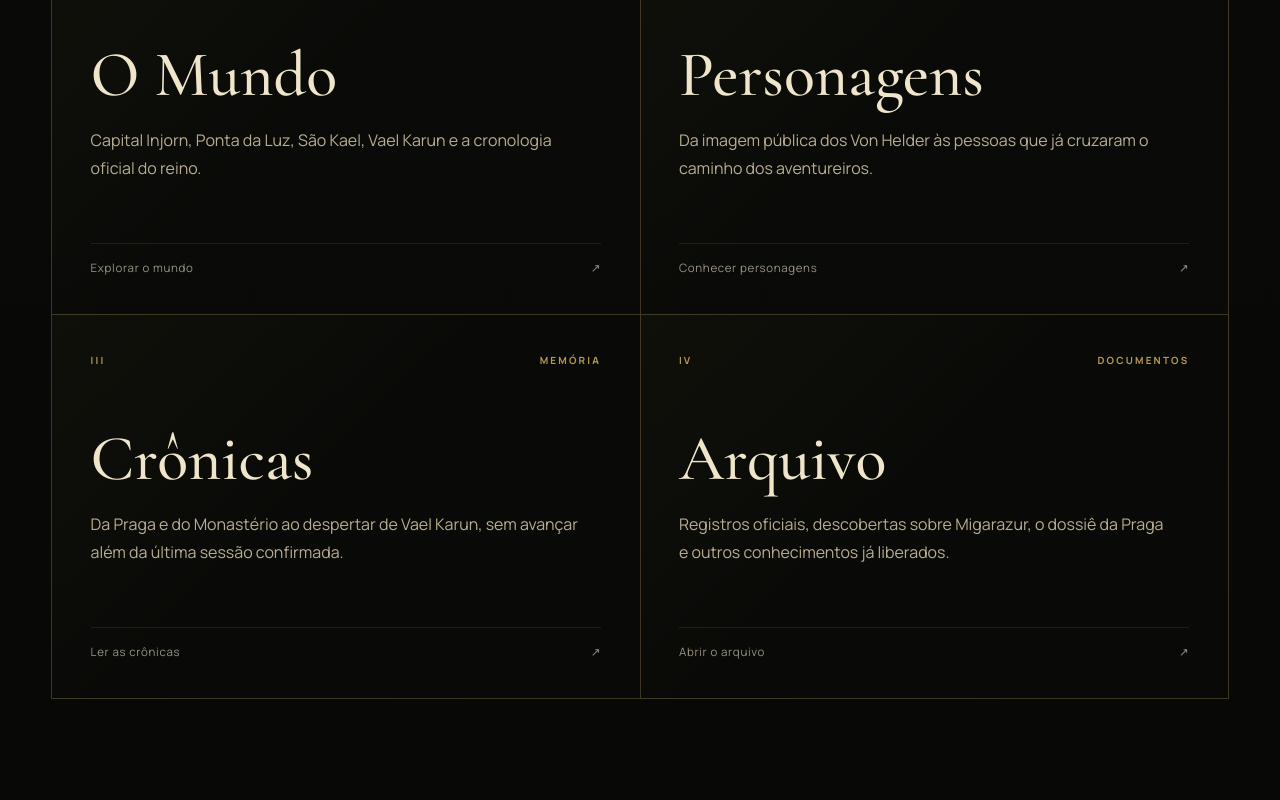
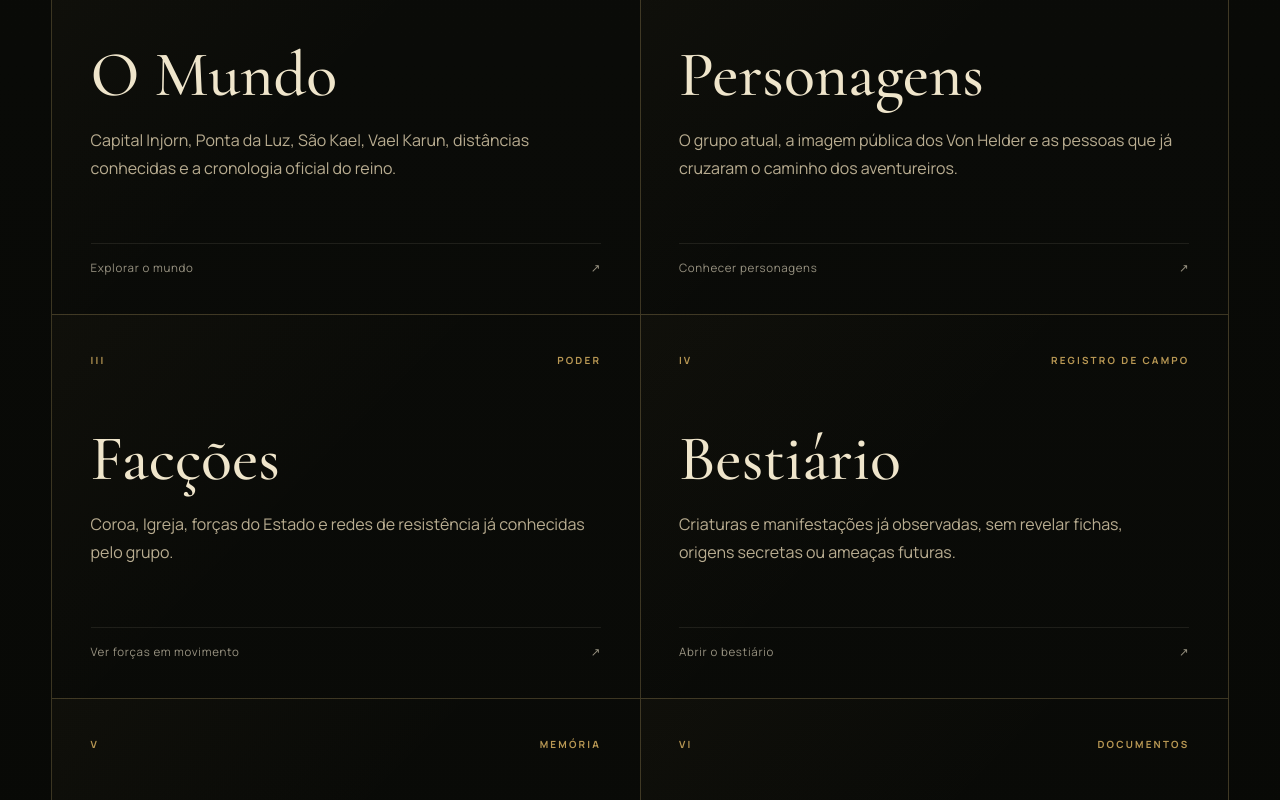
Before and after one commit to krrozino/injorn-web, a Next.js app: page / in a window 1280 px wide. Shown: the part 1720-2520 px from the top of the page. Built offline with nearby package versions, Linux system fonts and the light colour scheme.

Commit message:
feat: add factions and bestiary portals to home

```diff
--- a/src/app/page.tsx
+++ b/src/app/page.tsx
@@ -8,7 +8,7 @@ const portals = [
     index: "I",
     eyebrow: "Atlas",
     title: "O Mundo",
-    text: "Capital Injorn, Ponta da Luz, São Kael, Vael Karun e a cronologia oficial do reino.",
+    text: "Capital Injorn, Ponta da Luz, São Kael, Vael Karun, distâncias conhecidas e a cronologia oficial do reino.",
     action: "Explorar o mundo",
   },
   {
@@ -17,13 +17,31 @@ const portals = [
     index: "II",
     eyebrow: "Nomes",
     title: "Personagens",
-    text: "Da imagem pública dos Von Helder às pessoas que já cruzaram o caminho dos aventureiros.",
+    text: "O grupo atual, a imagem pública dos Von Helder e as pessoas que já cruzaram o caminho dos aventureiros.",
     action: "Conhecer personagens",
+  },
+  {
+    id: "faccoes",
+    href: "/faccoes",
+    index: "III",
+    eyebrow: "Poder",
+    title: "Facções",
+    text: "Coroa, Igreja, forças do Estado e redes de resistência já conhecidas pelo grupo.",
+    action: "Ver forças em movimento",
+  },
+  {
+    id: "bestiario",
+    href: "/bestiario",
+    index: "IV",
+    eyebrow: "Registro de campo",
+    title: "Bestiário",
+    text: "Criaturas e manifestações já observadas, sem revelar fichas, origens secretas ou ameaças futuras.",
+    action: "Abrir o bestiário",
   },
   {
     id: "cronicas",
     href: "/cronicas",
-    index: "III",
+    index: "V",
     eyebrow: "Memória",
     title: "Crônicas",
     text: "Da Praga e do Monastério ao despertar de Vael Karun, sem avançar além da última sessão confirmada.",
@@ -32,7 +50,7 @@ const portals = [
   {
     id: "arquivo",
     href: "/arquivo",
-    index: "IV",
+    index: "VI",
     eyebrow: "Documentos",
     title: "Arquivo",
     text: "Registros oficiais, descobertas sobre Migarazur, o dossiê da Praga e outros conhecimentos já liberados.",
```
